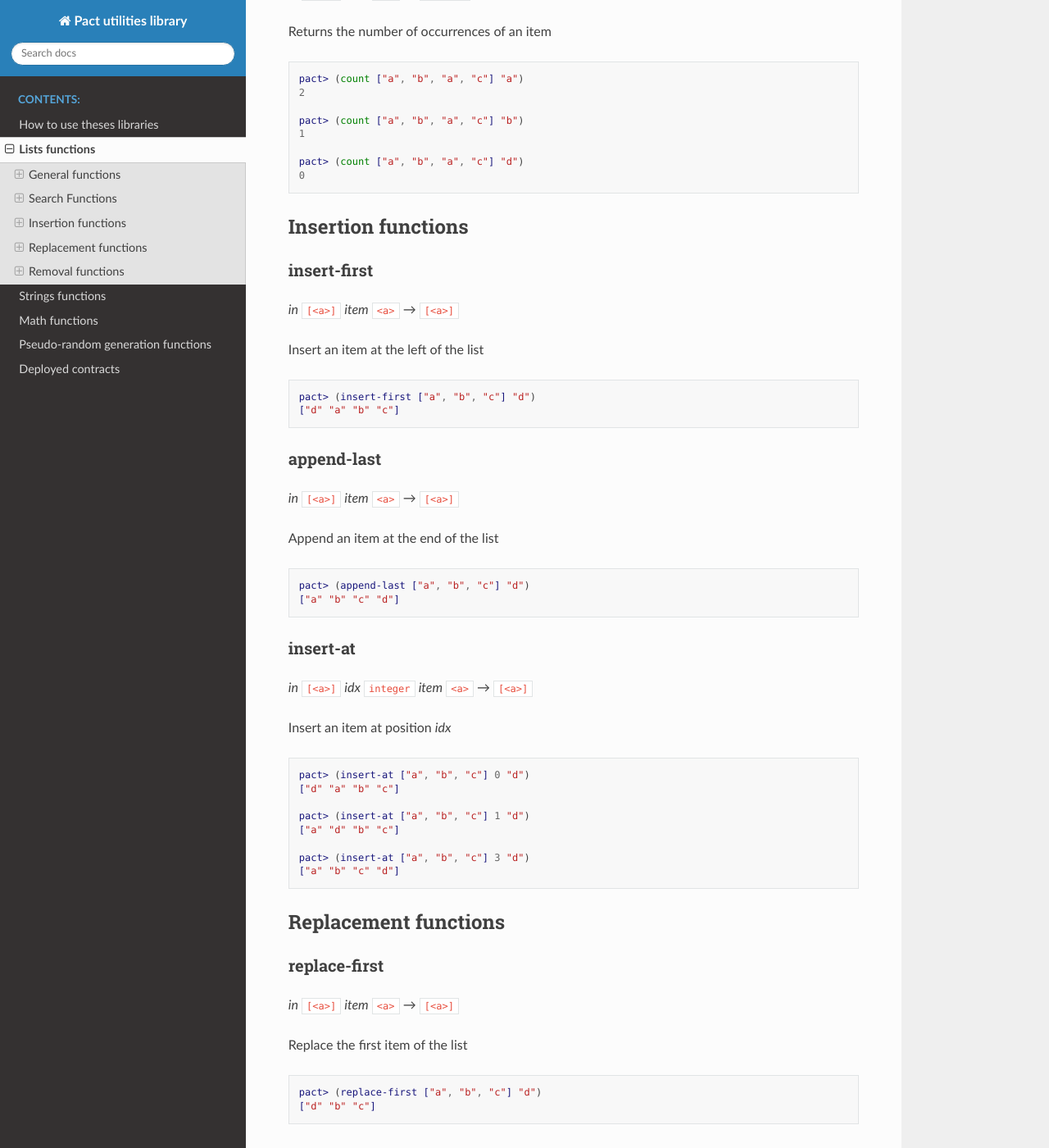
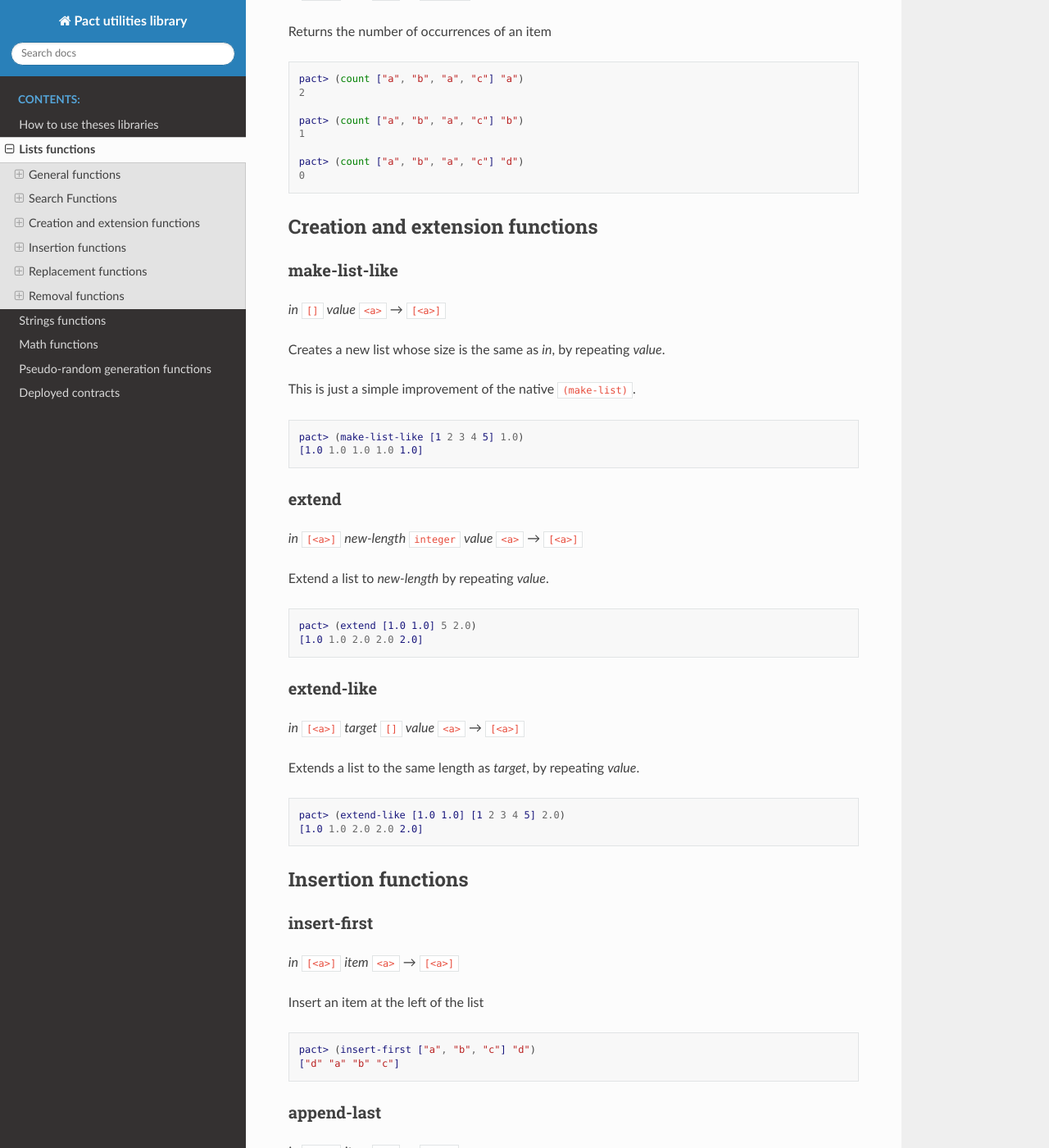
Before and after one commit to CryptoPascal31/pact-util-lib, a Sphinx documentation site: the page built from docs/source/util-lists.rst, in a window 1280 px wide and 1400 px high, scrolled down 2502 px. Shown: the whole window at 82% size. Built offline with Sphinx 7.4.7 and the Read the Docs theme 2.0.0, drawn with Linux system fonts in a browser that asks for light colours.

Commit message:
Add functions make-list-like, extend, and extend-like

```diff
--- a/docs/source/util-lists.rst
+++ b/docs/source/util-lists.rst
@@ -131,6 +131,46 @@ Returns the number of occurrences of an item
 
   pact> (count ["a", "b", "a", "c"] "d")
   0
+
+Creation and extension functions
+---------------------------------
+
+make-list-like
+~~~~~~~~~~~~~~~
+*in* ``[]``  *value* ``<a>`` *→* ``[<a>]``
+
+Creates a new list whose size is the same as *in*, by repeating *value*.
+
+This is just a simple improvement of the native ``(make-list)``.
+
+.. code:: lisp
+
+  pact> (make-list-like [1 2 3 4 5] 1.0)
+  [1.0 1.0 1.0 1.0 1.0]
+
+
+extend
+~~~~~~
+*in* ``[<a>]`` *new-length* ``integer`` *value* ``<a>`` *→* ``[<a>]``
+
+Extend a list to *new-length* by repeating *value*.
+
+.. code:: lisp
+
+  pact> (extend [1.0 1.0] 5 2.0)
+  [1.0 1.0 2.0 2.0 2.0]
+
+extend-like
+~~~~~~~~~~~~
+*in* ``[<a>]`` *target* ``[]`` *value* ``<a>`` *→* ``[<a>]``
+
+Extends a list to the same length as *target*, by repeating *value*.
+
+.. code:: lisp
+
+  pact> (extend-like [1.0 1.0] [1 2 3 4 5] 2.0)
+  [1.0 1.0 2.0 2.0 2.0]
+
 
 Insertion functions
 --------------------
```
Also changed, not shown: README.md (+3 -0 lines), 2 other files.
